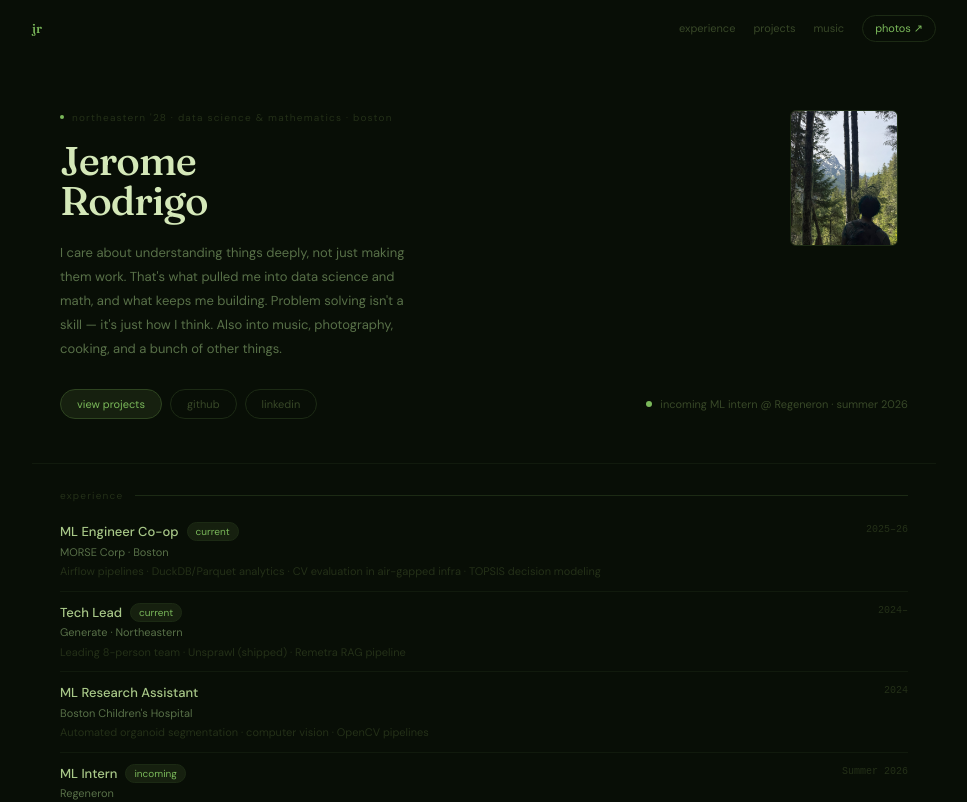
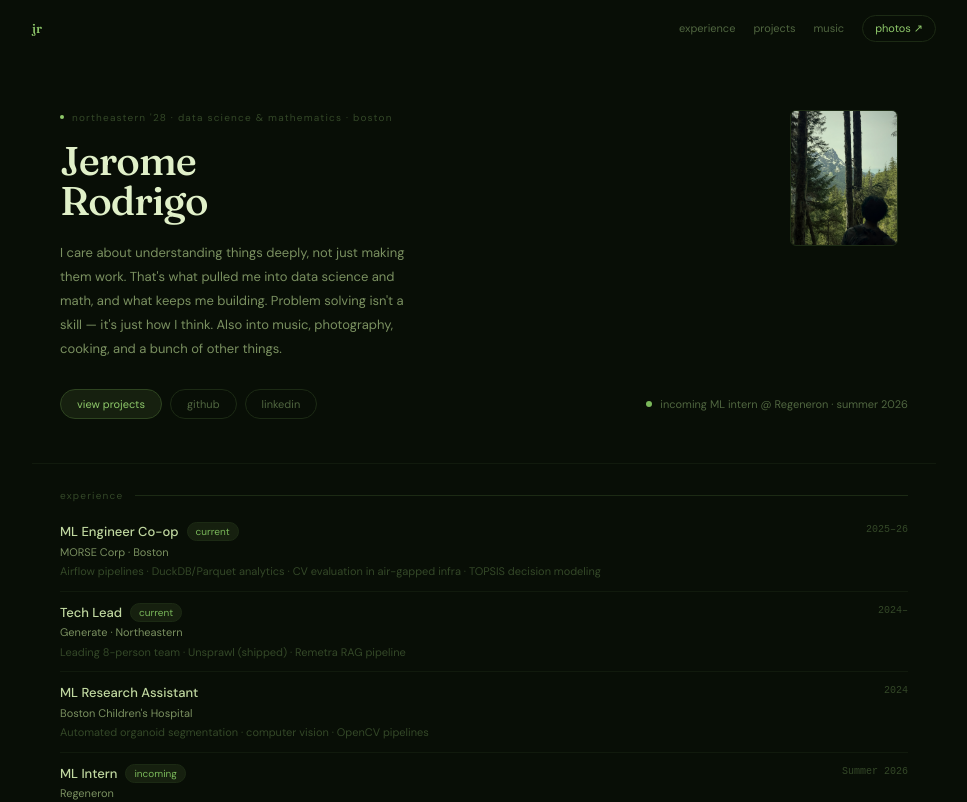
Before and after one commit to Jrodrigo06/personal-website-2, a Next.js app: page / in a window 1280 px wide. Shown: the top 802 px of the page, without its empty margins (156-1123 px from the left). Built offline with nearby package versions, Linux system fonts and the light colour scheme.

Commit message:
fix: Color changes

```diff
--- a/app/globals.css
+++ b/app/globals.css
@@ -9,12 +9,12 @@
     --border-sub: #111a0d;
     --border: #1c2a14;
     --border-em: #2e4420;
-    --text-h1: #d4e8b8;
-    --text-h2: #a8c888;
-    --text-accent: #7ab85a;
-    --text-body: #587048;
-    --text-dim: #384828;
-    --text-ghost: #243018;
+    --text-h1: #e0f0c8;
+    --text-h2: #c0d8a0;
+    --text-accent: #8ec86a;
+    --text-body: #7a9060;
+    --text-dim: #506640;
+    --text-ghost: #344828;
     --badge-bg: #16200f;
     --badge-text: #7ab85a;
     --badge-border: #1c2a14;
@@ -38,12 +38,12 @@
     --border-sub: #141608;
     --border: #20240e;
     --border-em: #303818;
-    --text-h1: #d8d4b0;
-    --text-h2: #b0aa80;
-    --text-accent: #a09858;
-    --text-body: #706a48;
-    --text-dim: #484230;
-    --text-ghost: #302c1c;
+    --text-h1: #e8e0c0;
+    --text-h2: #c8c098;
+    --text-accent: #b0a870;
+    --text-body: #887860;
+    --text-dim: #605040;
+    --text-ghost: #403828;
     --badge-bg: #181a10;
     --badge-text: #a09858;
     --badge-border: #20240e;
```
Also changed, not shown: public/hero.jpg.
